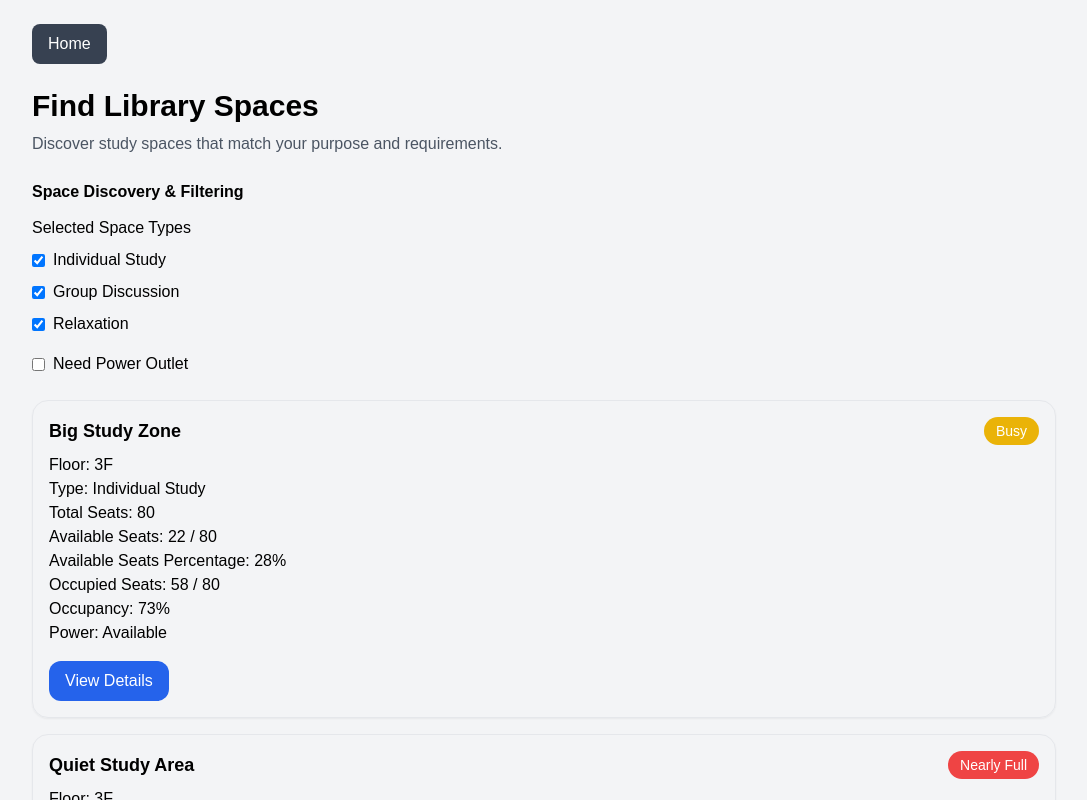
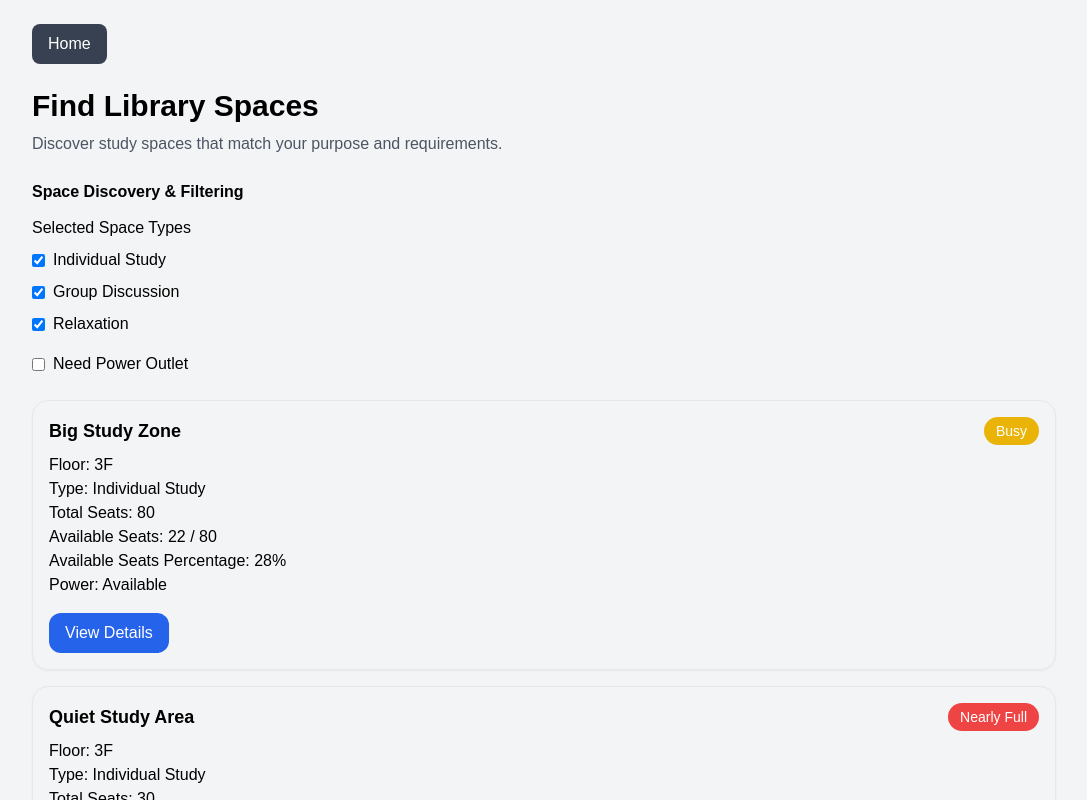
Before and after one commit to jerry1234s/Library-Seat-Status-Checking-Tool, a React (Vite) app: page /results in a window 1280 px wide. Shown: the top 800 px of the page, without its empty margins (96-1183 px from the left). Built offline with nearby package versions, Linux system fonts and the light colour scheme.

Commit message:
Refactor SpaceCard by removing unused variables
Removed unused calculations for occupancy and occupied seats.

```diff
--- a/src/components/SpaceCard.jsx
+++ b/src/components/SpaceCard.jsx
@@ -2,11 +2,11 @@ import {
   useLocation,
   useNavigate
 } from "react-router-dom";
+
 import AvailabilityBadge from "./AvailabilityBadge";
+
 import {
-  getAvailabilityPercentage,
-  getOccupancyPercentage,
-  getOccupiedSeats
+  getAvailabilityPercentage
 } from "../utils/statusUtils";
 
 function SpaceCard({ space }) {
@@ -14,20 +14,8 @@ function SpaceCard({ space }) {
   const navigate = useNavigate();
   const location = useLocation();
 
-  const occupancy =
-    getOccupancyPercentage(
-      space.totalSeats,
-      space.availableSeats
-    );
-
   const availability =
     getAvailabilityPercentage(
-      space.totalSeats,
-      space.availableSeats
-    );
-
-  const occupiedSeats =
-    getOccupiedSeats(
       space.totalSeats,
       space.availableSeats
     );
@@ -62,23 +50,17 @@ function SpaceCard({ space }) {
       </p>
 
       <p>
-        Available Seats: {space.availableSeats}
+        Available Seats:
+        {" "}
+        {space.availableSeats}
         {" / "}
         {space.totalSeats}
       </p>
 
       <p>
-        Available Seats Percentage: {availability}%
-      </p>
-
-      <p>
-        Occupied Seats: {occupiedSeats}
-        {" / "}
-        {space.totalSeats}
-      </p>
-
-      <p>
-        Occupancy: {occupancy}%
+        Available Seats Percentage:
+        {" "}
+        {availability}%
       </p>
 
       <p>
```
